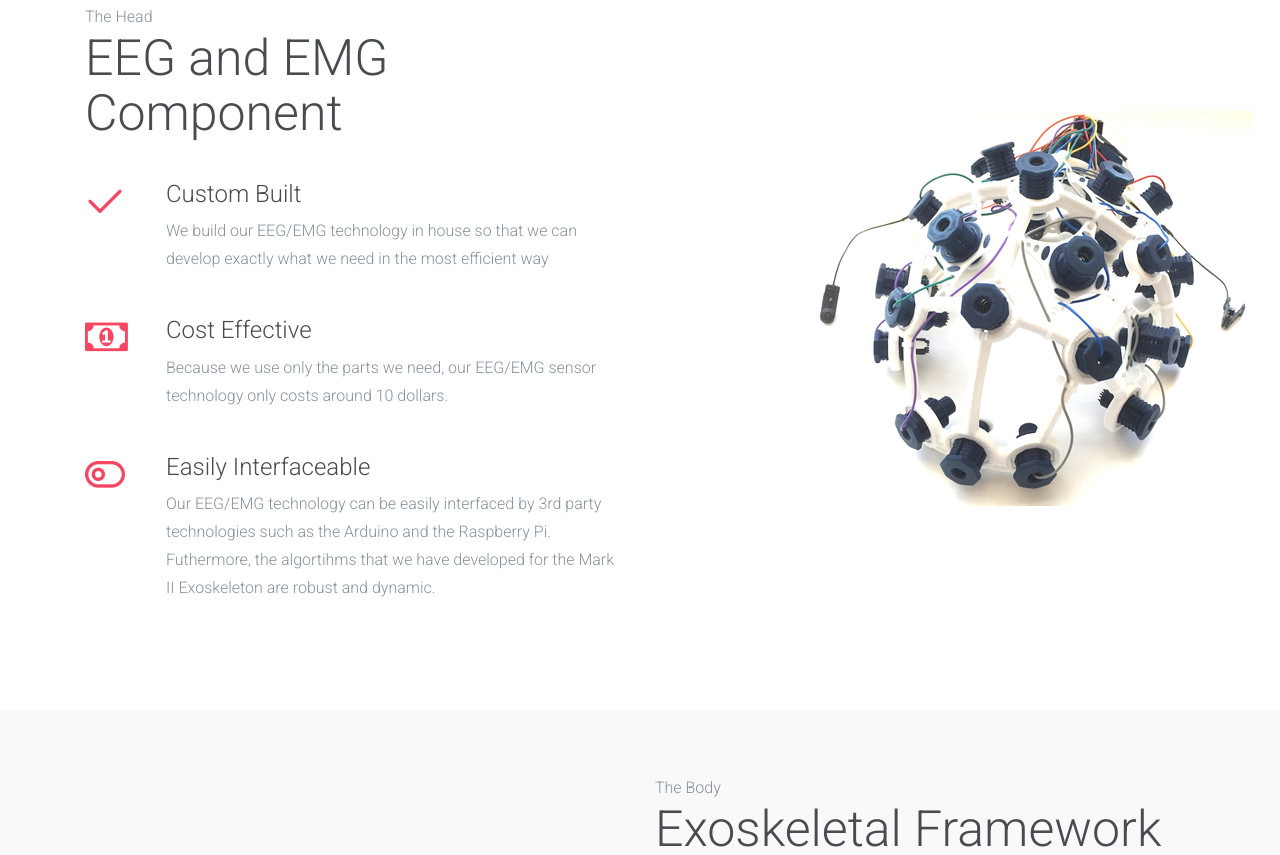
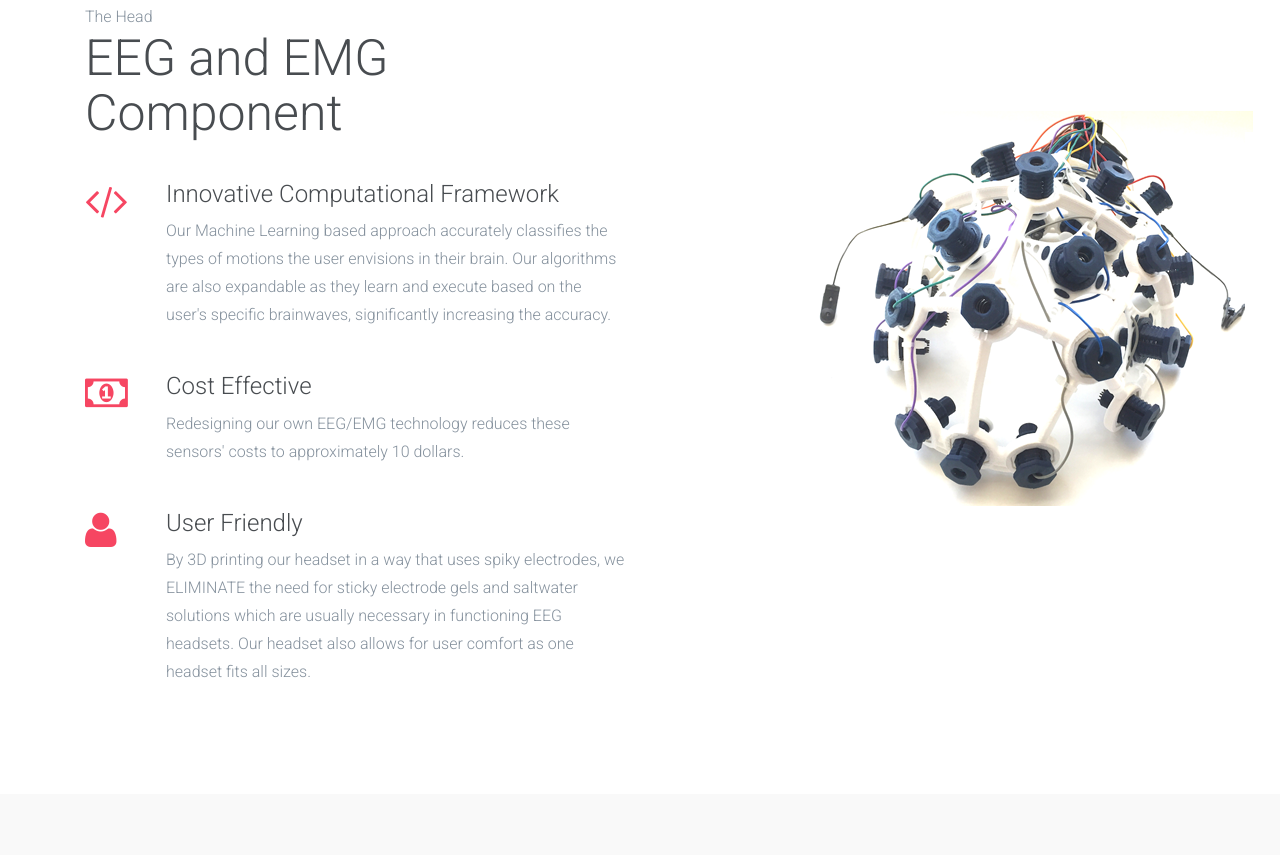
Before and after one commit to mindexo/mindexo.github.io, a plain HTML site: page product.html in a window 1280 px wide. Shown: the part 681-1536 px from the top of the page. Drawn offline with Linux system fonts and the light colour scheme; files whose address does not match are found by name.

Commit message:
product pg final

```diff
--- a/product.html
+++ b/product.html
@@ -130,24 +130,24 @@
 					<span class="fh5co-label animate-box">The Head</span>
 					<h2 class="fh5co-lead animate-box">EEG and EMG Component</h2>
 					<div class="fh5co-feature">
-						<div class="fh5co-icon animate-box"><i class="icon-check2"></i></div>
+						<div class="fh5co-icon animate-box"><i class="icon-code"></i></div>
 						<div class="fh5co-text animate-box">
-							<h3>Custom Built</h3>
-							<p> We build our EEG/EMG technology in house so that we can develop exactly what we need in the most efficient way</p>
+							<h3>Innovative Computational Framework</h3>
+							<p>Our Machine Learning based approach accurately classifies the types of motions the user envisions in their brain. Our algorithms are also expandable as they learn and execute based on the user's specific brainwaves, significantly increasing the accuracy.</p>
 						</div>
 					</div>
 					<div class="fh5co-feature">
 						<div class="fh5co-icon animate-box"><i class="icon-money"></i></div>
 						<div class="fh5co-text animate-box">
 							<h3>Cost Effective</h3>
-							<p> Because we use only the parts we need, our EEG/EMG sensor technology only costs around 10 dollars.</p>
+							<p> Redesigning our own EEG/EMG technology reduces these sensors' costs to approximately 10 dollars.</p>
 						</div>
 					</div>
 					<div class="fh5co-feature">
-						<div class="fh5co-icon animate-box"><i class="icon-toggle"></i></div>
+						<div class="fh5co-icon animate-box"><i class="icon-user"></i></div>
 						<div class="fh5co-text animate-box">
-							<h3> Easily Interfaceable</h3>
-							<p> Our EEG/EMG technology can be easily interfaced by 3rd party technologies such as the Arduino and the Raspberry Pi. Futhermore, the algortihms that we have developed for the Mark II Exoskeleton are robust and dynamic. </p>
+							<h3>User Friendly</h3>
+							<p> By 3D printing our headset in a way that uses spiky electrodes, we ELIMINATE the need for sticky electrode gels and saltwater solutions which are usually necessary in functioning EEG headsets. Our headset also allows for user comfort as one headset fits all sizes. </p>
 						</div>
 					</div>
 
@@ -161,7 +161,7 @@
 			<div class="container">
 				<div class="col-md-6 col-md-pull-8">
 					<figure class="fh5co-feature-image animate-box">
-						<img  style="margin-left: 100%; margin-top:20%;" src="images/upperbody.png">
+						<img  style="margin-left:60%;margin-right:50%" src="images/upperbody.png">
 					</figure>
 				</div>
 				<div class="col-md-6">
@@ -198,7 +198,7 @@
 			<div class="container">
 				<div class="col-md-6 col-md-push-6">
 					<figure class="fh5co-feature-image animate-box">
-						<img src="images/tens.jpeg" alt="Free HTML5 Bootstrap Template by FREEHTML5.co">
+						<img  src="images/tens.jpeg" alt="Free HTML5 Bootstrap Template by FREEHTML5.co">
 					</figure>
 				</div>
 				<div class="col-md-6 col-md-pull-6">
@@ -208,7 +208,7 @@
 						<div class="fh5co-icon"><i class="icon-bolt"></i></div>
 						<div class="fh5co-text">
 							<h3>Actuation on a Fundamental Level</h3>
-							<p> By using Transcutaneous Electrical Nerve Stimulation we are allowing people to be augmented on a fundamental level.</p>
+							<p> By using Transcutaneous Electrical Nerve Stimulation we are allowing people to be augmented on a fundamental level. This novel form of actuation allows for replication of fine motions.</p>
 						</div>
 					</div>
 					<div class="fh5co-feature animate-box">
```
Also changed, not shown: images/tens2.jpg (added), images/upperbody.png.
